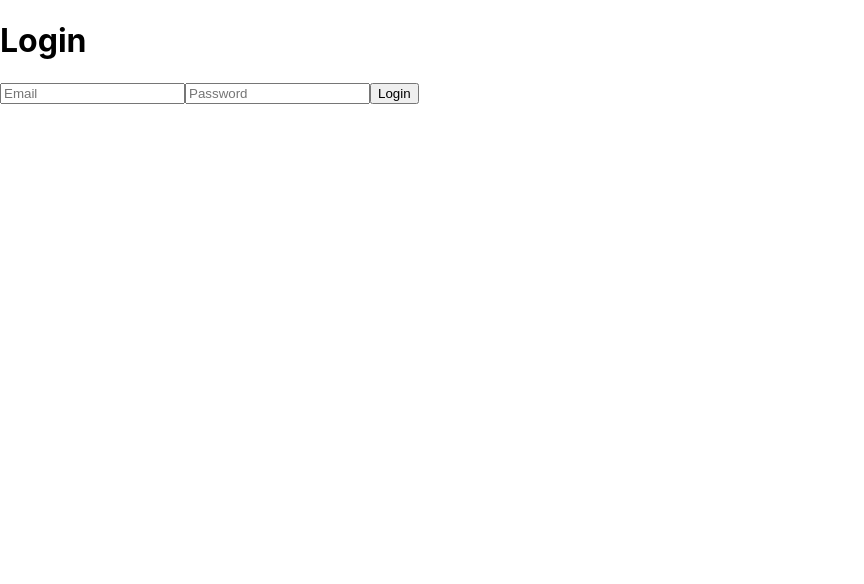
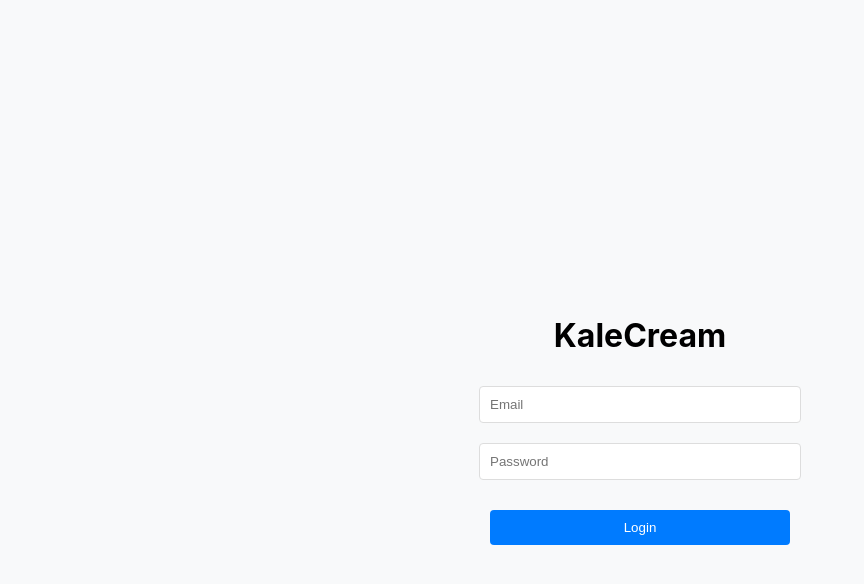
Before and after one commit to kalecream/Sphenery, a React (Create React App) app in the folder sphenery-app/: page /login in a window 1280 px wide. Shown: the top 584 px of the page, without its empty margins (0-864 px from the left). Built offline with nearby package versions, Linux system fonts and the light colour scheme.

Commit message:
chore: Beautify Login Screen

```diff
--- a/sphenery-app/package.json
+++ b/sphenery-app/package.json
@@ -12,6 +12,7 @@
     "react-dom": "^18.2.0",
     "react-router-dom": "^6.14.1",
     "react-scripts": "5.0.1",
+    "styled-components": "^6.0.2",
     "web-vitals": "^2.1.4"
   },
   "scripts": {
--- a/sphenery-app/src/components/Login.js
+++ b/sphenery-app/src/components/Login.js
@@ -2,6 +2,46 @@
 
 import React, { useState } from 'react';
 import axios from 'axios';
+import styled from 'styled-components';
+
+// Styles
+
+const Container = styled.div`
+    display: flex;
+    flex-direction: column;
+    justify-content: center;
+    align-items: center;
+    height: 100vh;
+    background: #f8f9fa;
+    padding: 20px;
+`;
+
+const Input = styled.input`
+    margin: 10px 0;
+    padding: 10px;
+    width: 80%;
+    max-width: 300px;
+    border-radius: 4px;
+    border: 1px solid #ddd;
+`;
+
+const Button = styled.button`
+    margin-top: 20px;
+    padding: 10px 20px;
+    width: 80%;
+    max-width: 300px;
+    border: none;
+    border-radius: 4px;
+    color: #fff;
+    background: #007bff;
+    cursor: pointer;
+
+    &:hover {
+        background: #0056b3;
+    }
+`;
+
+// Component
 
 function Login({ setToken }) {
     const [email, setEmail] = useState('');
@@ -24,12 +64,12 @@ function Login({ setToken }) {
     };
 
     return (
-        <div>
-            <h1>Login</h1>
-            <input type="email" placeholder="Email" onChange={e => setEmail(e.target.value)} />
-            <input type="password" placeholder="Password" onChange={e => setPassword(e.target.value)} />
-            <button onClick={loginUser}>Login</button>
-        </div>
+        <Container>
+            <h1>KaleCream</h1>
+            <Input type="email" placeholder="Email" onChange={e => setEmail(e.target.value)} />
+            <Input type="password" placeholder="Password" onChange={e => setPassword(e.target.value)} />
+            <Button onClick={loginUser}>Login</Button>
+        </Container>
     );
 }
 
```
Also changed, not shown: 1 other file (tests, documents, lock files or other folders).
